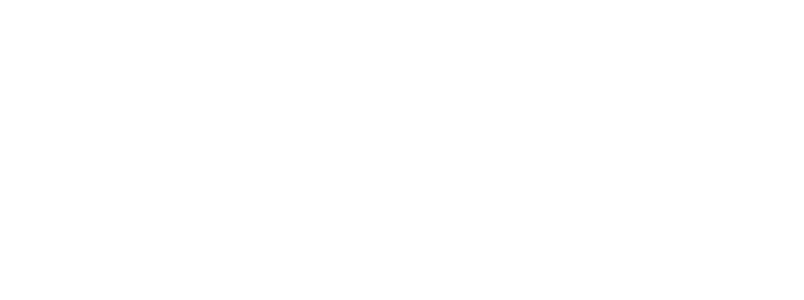
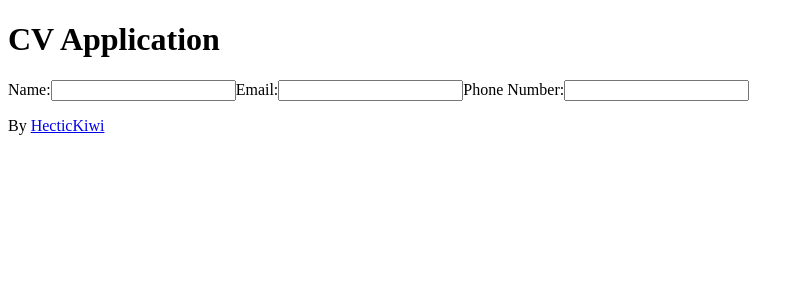
Before and after one commit to HecticKiwi/CV-Builder, a React (Create React App) app: page / in a window 1280 px wide. Shown: the top 300 px of the page, without its empty margins (0-804 px from the left). Built offline with nearby package versions, Linux system fonts and the light colour scheme.

Commit message:
Add GeneralSection

```diff
--- a/src/App.js
+++ /dev/null
@@ -1,11 +0,0 @@
-import React, { Component } from 'react';
-
-export default class App extends Component {
-  render() {
-    return (
-      <div>
-
-      </div>
-    )
-  }
-}
--- /dev/null
+++ b/src/App.jsx
@@ -0,0 +1,27 @@
+import React, { Component } from 'react';
+import GeneralSection from './components/GeneralSection';
+
+export default class App extends Component {
+  render() {
+    return (
+      <div className="App">
+        <header>
+          <h1>CV Application</h1>
+        </header>
+        <main>
+          <div className="form">
+            <GeneralSection />
+          </div>
+          <div className="preview" />
+        </main>
+        <footer>
+          <p>
+            By
+            {' '}
+            <a href="https://hectickiwi.github.io/">HecticKiwi</a>
+          </p>
+        </footer>
+      </div>
+    );
+  }
+}
--- /dev/null
+++ b/src/components/GeneralSection.jsx
@@ -0,0 +1,22 @@
+import React from 'react';
+
+export default class GeneralSection extends React.Component {
+  render() {
+    return (
+      <section className="general">
+        <label htmlFor="name">
+          <span>Name:</span>
+          <input type="text" name="name" id="name" />
+        </label>
+        <label htmlFor="email">
+          <span>Email:</span>
+          <input type="email" name="nname" id="name" />
+        </label>
+        <label htmlFor="phone-number">
+          <span>Phone Number:</span>
+          <input type="phone-number" email="name" id="name" />
+        </label>
+      </section>
+    );
+  }
+}
--- a/src/index.js
+++ b/src/index.jsx
@@ -6,5 +6,5 @@
 root.render(
   <React.StrictMode>
     <App />
-  </React.StrictMode>
+  </React.StrictMode>,
 );
```
Also changed, not shown: package.json (+9 -1 lines), .eslintrc.json (added), src/styles/App.scss (added), 1 other file (tests, documents, lock files or other folders).
